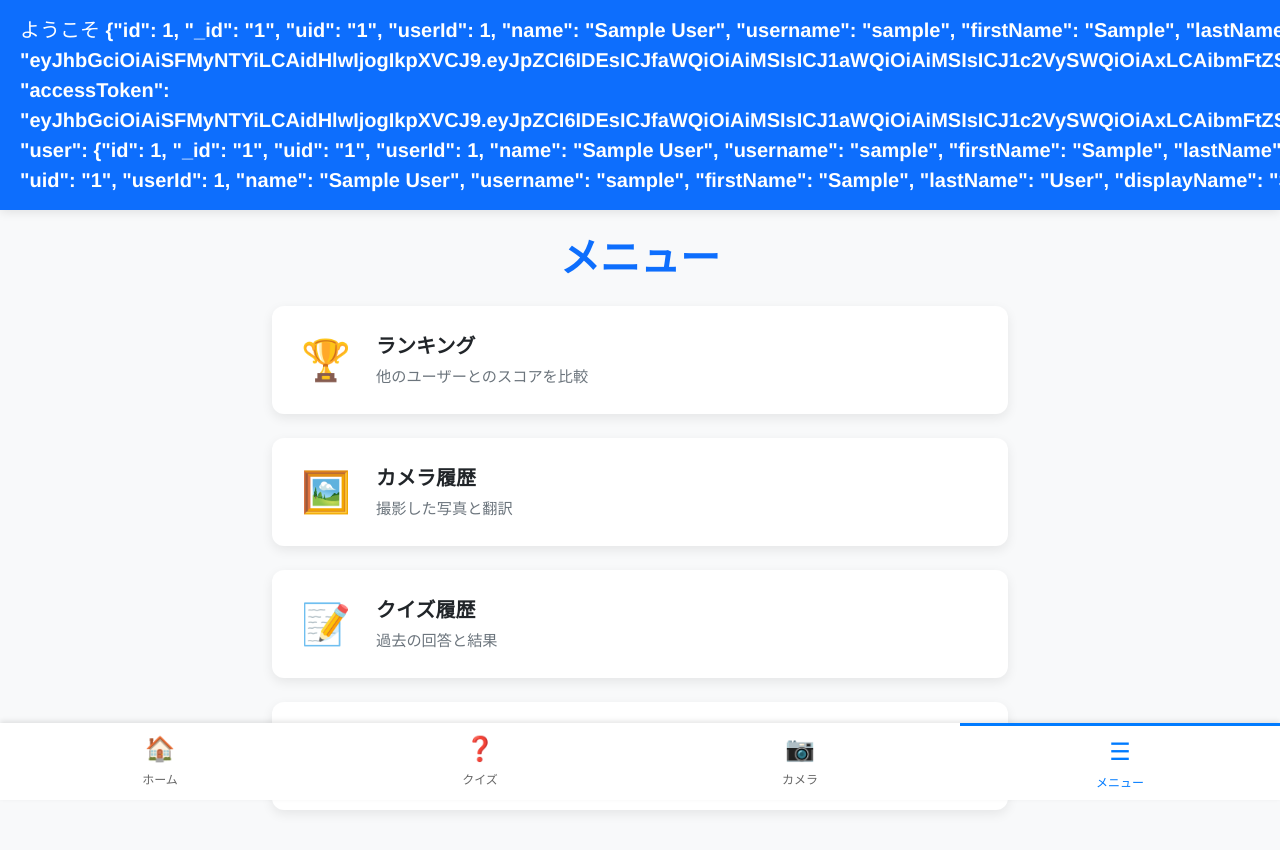
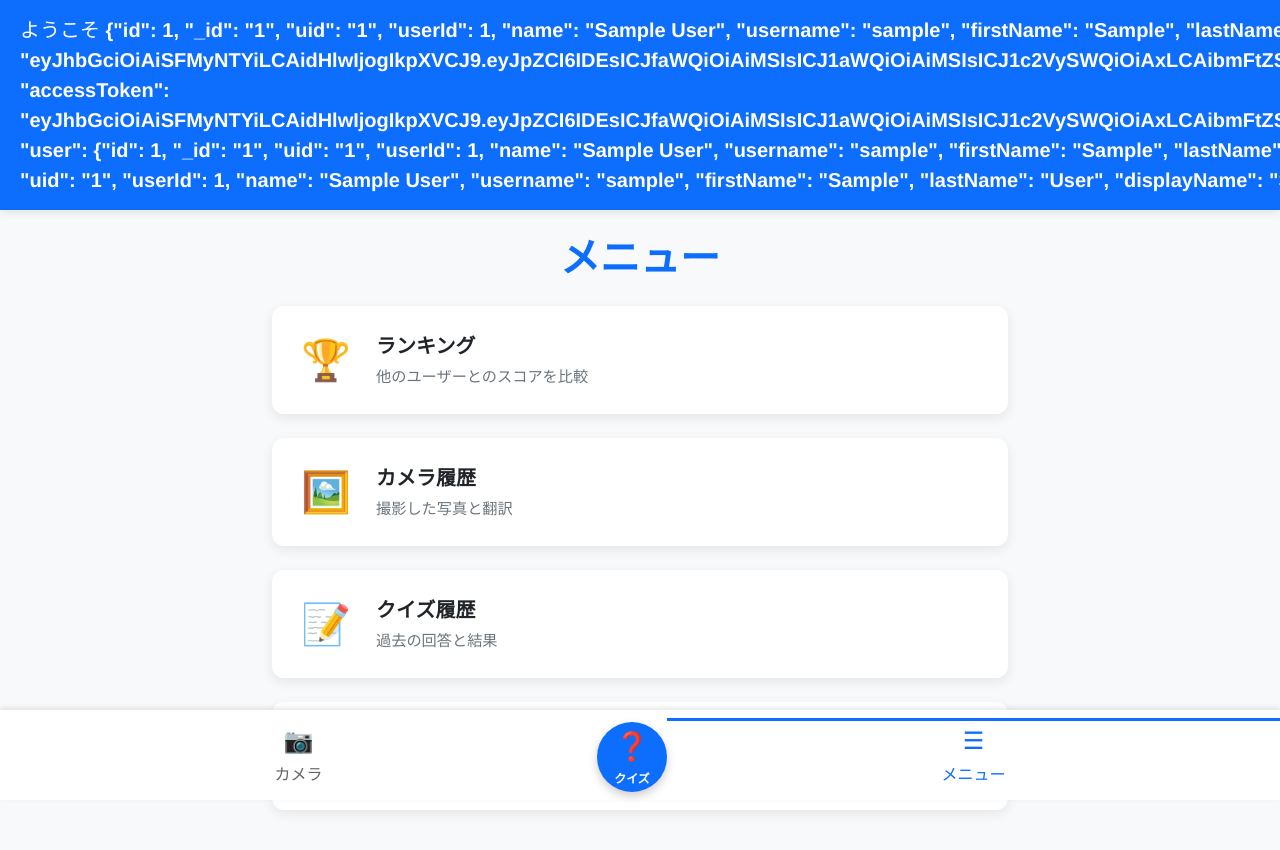
Before and after one commit to s2322106/Syshack, a plain HTML site: page fix.ver3/templates/Menu.html in a window 1280 px wide. Shown: the top 850 px of the page. Drawn offline with nearby package versions, Linux system fonts and the light colour scheme; sample sign-in values are in the browser's storage.

Commit message:
new changes

```diff
--- a/fix.ver3/templates/Menu.html
+++ b/fix.ver3/templates/Menu.html
@@ -77,24 +77,72 @@
       left: 0;
       width: 100%;
       z-index: 1000;
+      justify-content: space-around;
+      padding: 8px 0;
     }
     .nav-item {
-      flex: 1;
       display: flex;
       flex-direction: column;
       align-items: center;
-      padding: 8px 0;
       color: #666;
       text-decoration: none;
-      font-size: 12px;
+      padding: 5px 0;
+      flex-grow: 1;
+      text-align: center;
     }
     .nav-item.active {
-      color: #007bff;
-      border-top: 3px solid #007bff;
+      color: #0d6efd;
+      border-top: 3px solid #0d6efd;
+      padding-top: 2px;
     }
     .nav-icon {
       font-size: 24px;
       margin-bottom: 4px;
+    }
+    /* Quiz button styling */
+    .quiz-button {
+      background-color: #0d6efd;
+      color: white;
+      border-radius: 50%;
+      width: 70px;
+      height: 70px;
+      display: flex;
+      flex-direction: column;
+      align-items: center;
+      justify-content: center;
+      margin-top: -20px;
+      box-shadow: 0 4px 10px rgba(0, 0, 0, 0.2);
+      text-decoration: none;
+      transition: all 0.3s;
+    }
+
+    .quiz-button:hover {
+      transform: scale(1.05);
+      background-color: #0b5ed7;
+      color: white;
+    }
+
+    .quiz-icon {
+      font-size: 28px;
+      margin-bottom: 2px;
+    }
+
+    .quiz-text {
+      font-size: 12px;
+      font-weight: bold;
+    }
+
+    .bottom-nav-container {
+      display: flex;
+      justify-content: space-around;
+      align-items: flex-end;
+      width: 100%;
+    }
+
+    .side-nav-items {
+      display: flex;
+      justify-content: space-around;
+      flex-grow: 1;
     }
   </style>
 </head>
@@ -105,22 +153,26 @@
     </div>
 
     <div class="bottom-nav">
-      <a href="main.html" class="nav-item">
-        <div class="nav-icon">🏠</div>
-        <div>ホーム</div>
-      </a>
-      <a href="quiz.html" class="nav-item">
-        <div class="nav-icon">❓</div>
-        <div>クイズ</div>
-      </a>
+      <div class="bottom-nav-container">
+        <div class="side-nav-items">
           <a href="camera.html" class="nav-item">
             <div class="nav-icon">📷</div>
             <div>カメラ</div>
           </a>
+        </div>
+
+        <a href="quiz.html" class="quiz-button">
+          <div class="quiz-icon">❓</div>
+          <div class="quiz-text">クイズ</div>
+        </a>
+
+        <div class="side-nav-items">
           <a href="menu.html" class="nav-item active">
             <div class="nav-icon">☰</div>
             <div>メニュー</div>
           </a>
+        </div>
+      </div>
     </div>
 
     <div class="container py-4">
```
Lines whose indentation alone changed are shown as unchanged.
